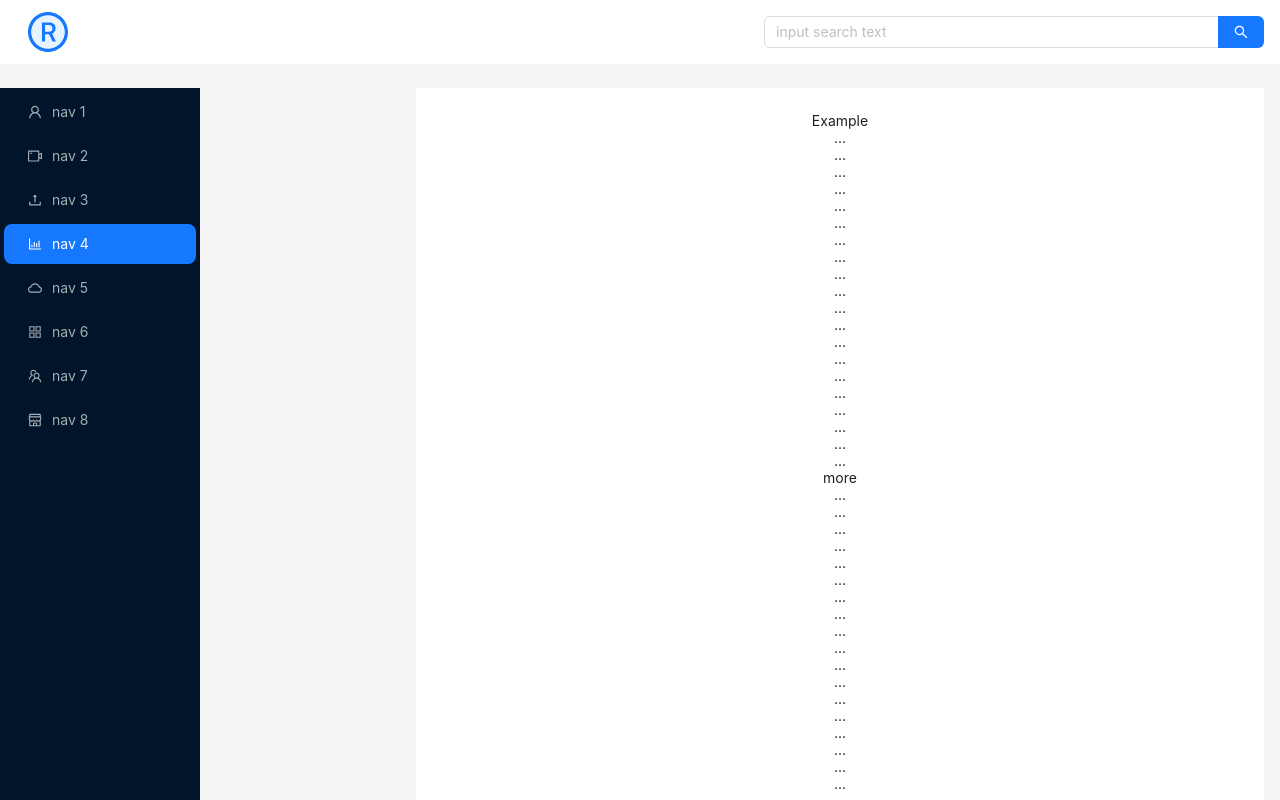
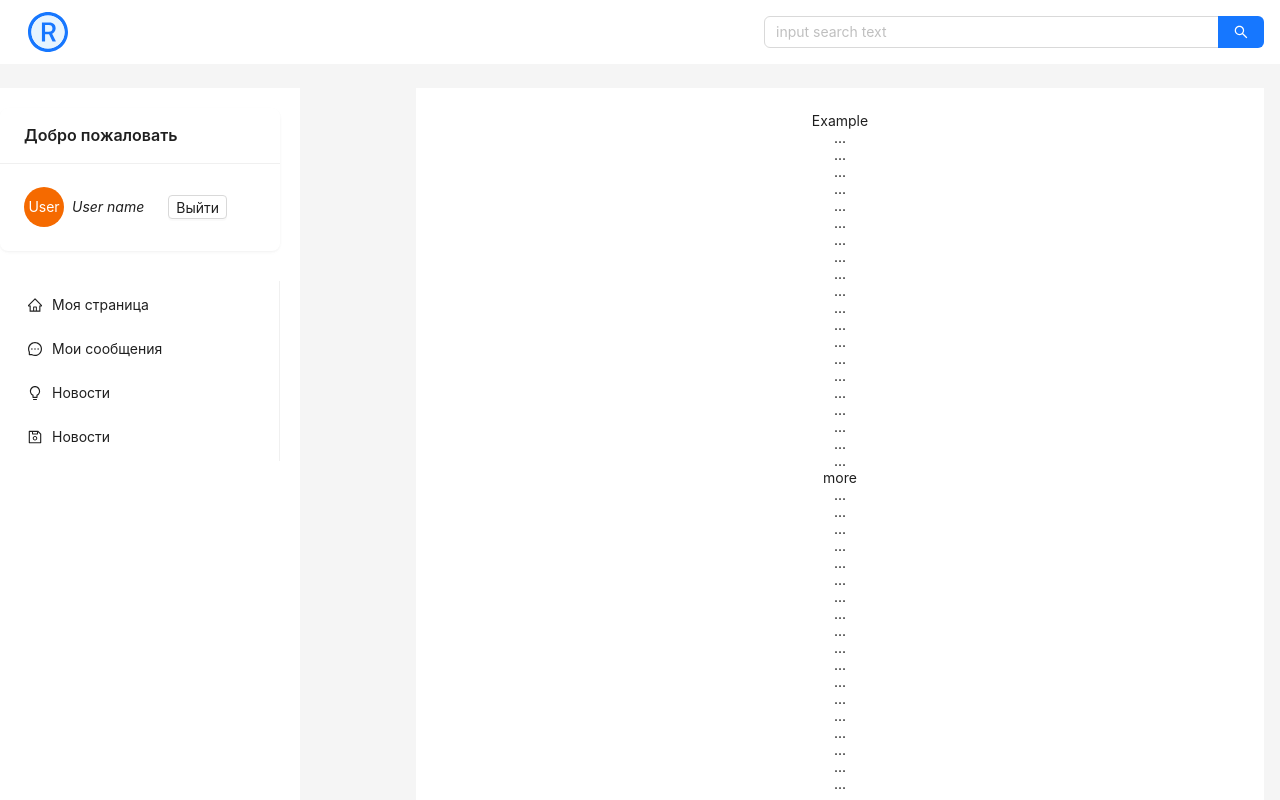
Before and after one commit to YaroslavTsybukh/Social-Network, a React (Vite) app: page / in a window 1280 px wide. Shown: the top 800 px of the page. Built offline with nearby package versions, Linux system fonts and the light colour scheme.

Commit message:
sidebar desktop is ready

```diff
--- a/src/components/layout/Layout.tsx
+++ b/src/components/layout/Layout.tsx
@@ -1,35 +1,33 @@
 import React from 'react'
-import {
-    AppstoreOutlined,
-    BarChartOutlined,
-    CloudOutlined,
-    ShopOutlined,
-    TeamOutlined,
-    UploadOutlined,
-    UserOutlined,
-    VideoCameraOutlined,
-    TrademarkCircleTwoTone,
-} from '@ant-design/icons'
-import type { MenuProps } from 'antd'
-import { Layout as LayoutAnt, Menu, Input, theme } from 'antd'
+import { HomeOutlined, MessageOutlined, BulbOutlined, TrademarkCircleTwoTone, SaveOutlined } from '@ant-design/icons'
+import { Layout as LayoutAnt, Menu, Input, theme, Space, Card, Avatar, Button, Typography, MenuProps } from 'antd'
 
+const { Text } = Typography
 const { Search } = Input
 const { Header, Content, Sider } = LayoutAnt
 
 const items: MenuProps['items'] = [
-    UserOutlined,
-    VideoCameraOutlined,
-    UploadOutlined,
-    BarChartOutlined,
-    CloudOutlined,
-    AppstoreOutlined,
-    TeamOutlined,
-    ShopOutlined,
-].map((icon, index) => ({
-    key: String(index + 1),
-    icon: React.createElement(icon),
-    label: `nav ${index + 1}`,
-}))
+    {
+        key: 'home',
+        icon: <HomeOutlined />,
+        label: 'Моя страница',
+    },
+    {
+        key: 'message',
+        icon: <MessageOutlined />,
+        label: 'Мои сообщения',
+    },
+    {
+        key: 'news',
+        icon: <BulbOutlined />,
+        label: 'Новости',
+    },
+    {
+        key: 'saved',
+        icon: <SaveOutlined />,
+        label: 'Новости',
+    },
+]
 
 interface IProps {
     children: string
@@ -40,6 +38,9 @@ export const Layout: React.FC<IProps> = ({ children }) => {
         token: { colorBgContainer },
     } = theme.useToken()
     const onSearch = (value: string) => console.log(value)
+    const handleExit = () => {
+        console.log('exit')
+    }
 
     return (
         <LayoutAnt>
@@ -66,17 +67,39 @@ export const Layout: React.FC<IProps> = ({ children }) => {
             </Header>
             <LayoutAnt hasSider>
                 <Sider
+                    theme='light'
+                    width={300}
                     style={{
                         maxHeight: 'calc(100vh - 88px)',
                         position: 'sticky',
                         left: 0,
                         top: '88px',
                         bottom: 0,
+                        padding: '20px 20px 0 0',
                     }}
                 >
-                    <Menu theme='dark' mode='inline' defaultSelectedKeys={['4']} items={items} />
+                    <Card title='Добро пожаловать' bordered={false} style={{ width: '100%', marginBottom: '30px' }}>
+                        <Space>
+                            <Avatar
+                                style={{ backgroundColor: '#f56a00', verticalAlign: 'middle' }}
+                                size='large'
+                                gap={4}
+                            >
+                                User
+                            </Avatar>
+                            <Text italic>User name</Text>
+                            <Button
+                                size='small'
+                                style={{ margin: '0 16px', verticalAlign: 'middle' }}
+                                onClick={handleExit}
+                            >
+                                Выйти
+                            </Button>
+                        </Space>
+                    </Card>
+                    <Menu theme='light' mode='inline' defaultSelectedKeys={['4']} items={items} />
                 </Sider>
-                <LayoutAnt style={{ marginLeft: 200 }}>
+                <LayoutAnt style={{ marginLeft: 100 }}>
                     <Content style={{ margin: '24px 16px 0', overflow: 'initial' }}>
                         <div style={{ padding: 24, textAlign: 'center', background: colorBgContainer }}>
                             <p>{children}</p>
```
